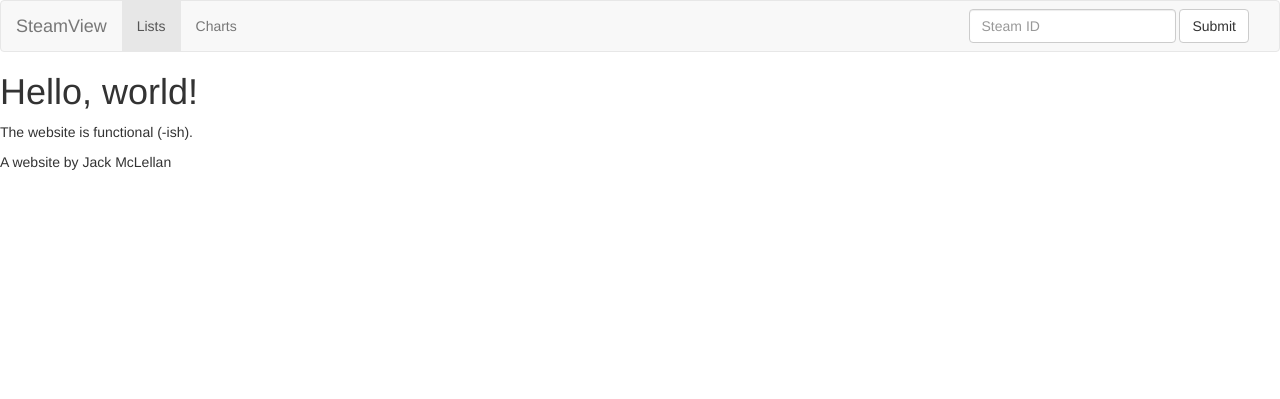
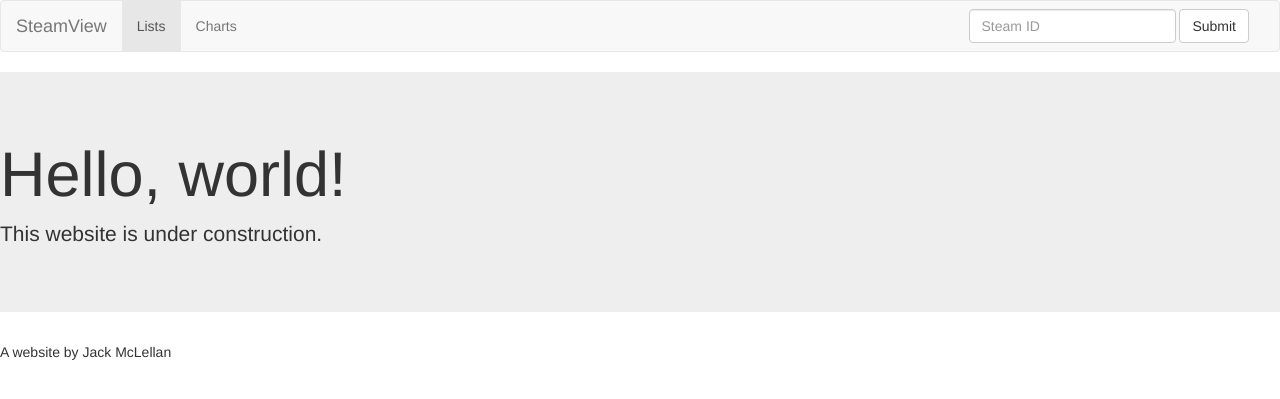
Before and after one commit to attackfrog/steamvision, a Flask app: page / in a window 1280 px wide. Shown: the top 399 px of the page. Run offline with Flask 2, Linux system fonts and the light colour scheme; some libraries are stand-ins or nearby versions.

Commit message:
"under construction" notice

```diff
--- a/templates/index.html
+++ b/templates/index.html
@@ -6,6 +6,8 @@
 
 
 {% block main %}
-<h1>Hello, world!</h1>
-<p>The website is functional (-ish).</p>
+    <div class="jumbotron">
+        <h1>Hello, world!</h1>
+        <p>This website is under construction.</p>
+    </div>
 {% endblock %}
```
